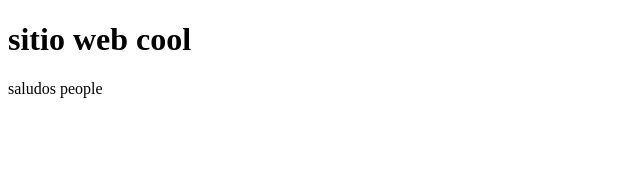
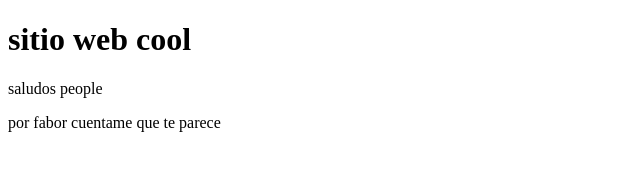
Before and after one commit to alexsals/cdo, a plain HTML site: page helloWorld.html in a window 1280 px wide. Shown: the whole page, without its empty margins (0-640 px from the left). Drawn offline with Linux system fonts and the light colour scheme.

Commit message:
ADDed a paragraph of text

```diff
--- a/helloWorld.html
+++ b/helloWorld.html
@@ -10,5 +10,8 @@
     <h1>sitio web cool
     </h1>
     <p>saludos people </p>
+    <p>por fabor cuentame que te parece
+
+    </p>
 </body>
 </html>
```
